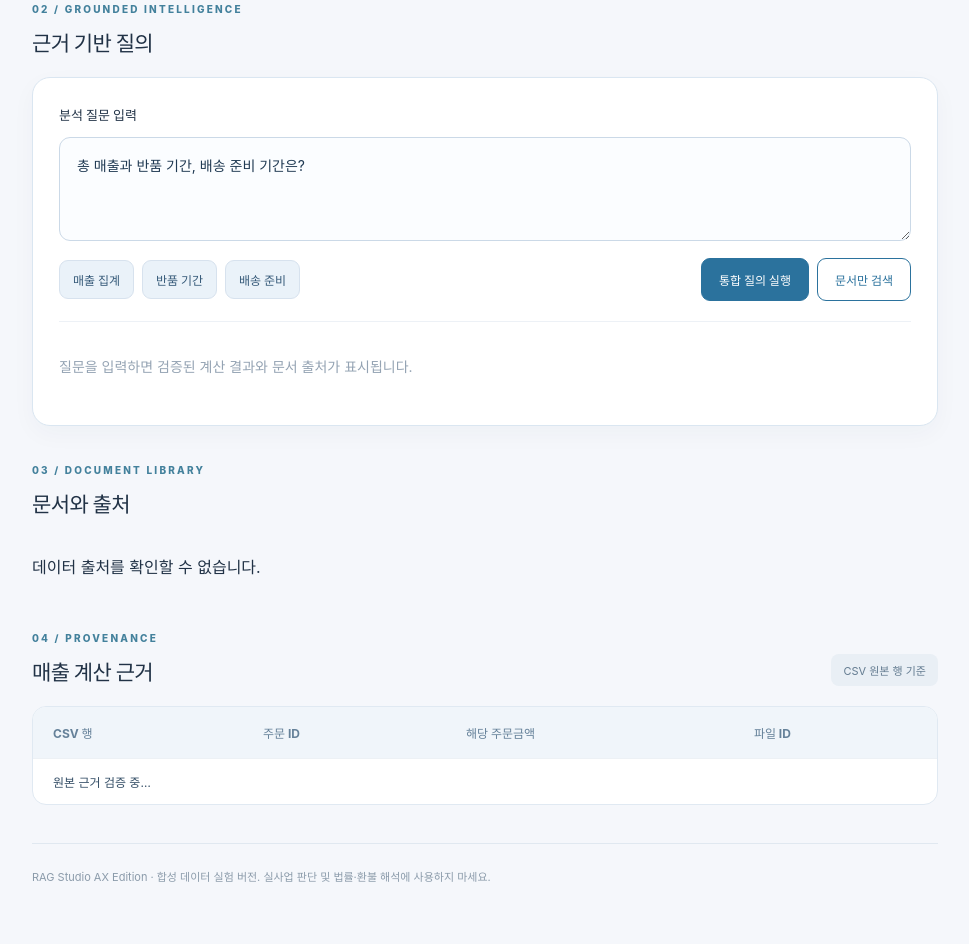
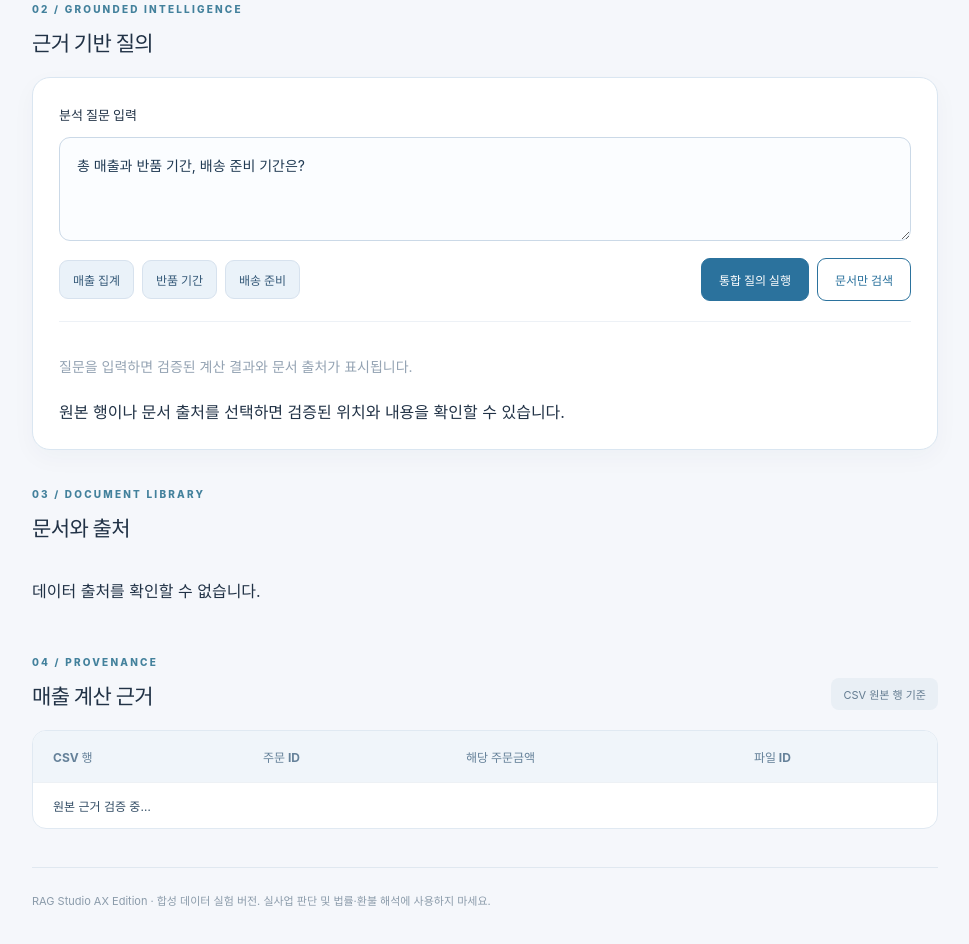
Before and after one commit to hibi89/RAG_STUDIO, a website: page ui/index.html in a window 1280 px wide. Shown: the part 657-1601 px from the top of the page, without its empty margins (278-1247 px from the left). Drawn offline with Linux system fonts and the light colour scheme.

Commit message:
feat(p3.2): wire safe local provenance drill-down and error guidance

```diff
--- a/ui/index.html
+++ b/ui/index.html
@@ -32,6 +32,7 @@
   <form id="askForm"><label for="question">분석 질문 입력</label><textarea id="question" maxlength="500" rows="3" required placeholder="총 매출과 반품 기간, 배송 준비 기간은?">총 매출과 반품 기간, 배송 준비 기간은?</textarea>
   <div class="form-actions"><div class="suggestions"><button type="button" class="suggest" data-question="총 매출 알려줘">매출 집계</button><button type="button" class="suggest" data-question="반품 기간은?">반품 기간</button><button type="button" class="suggest" data-question="배송 준비 기간은?">배송 준비</button></div><div class="buttons"><button id="askButton" type="submit">통합 질의 실행</button><button id="searchButton" type="button" class="outline">문서만 검색</button></div></div></form>
   <div id="answerPane" class="answer-pane" aria-live="polite" aria-atomic="true"><p class="placeholder">질문을 입력하면 검증된 계산 결과와 문서 출처가 표시됩니다.</p></div>
+  <div id="citationDetail" class="citation-detail" role="status" aria-live="polite">원본 행이나 문서 출처를 선택하면 검증된 위치와 내용을 확인할 수 있습니다.</div>
   </div>
 </section>
 <section id="documents" class="section" aria-labelledby="documentsTitle"><div class="section-heading"><div><p class="eyebrow">03 / DOCUMENT LIBRARY</p><h2 id="documentsTitle">문서와 출처</h2></div></div><div id="documentCards" class="documents"><p>문서를 검증 중입니다.</p></div></section>
```
